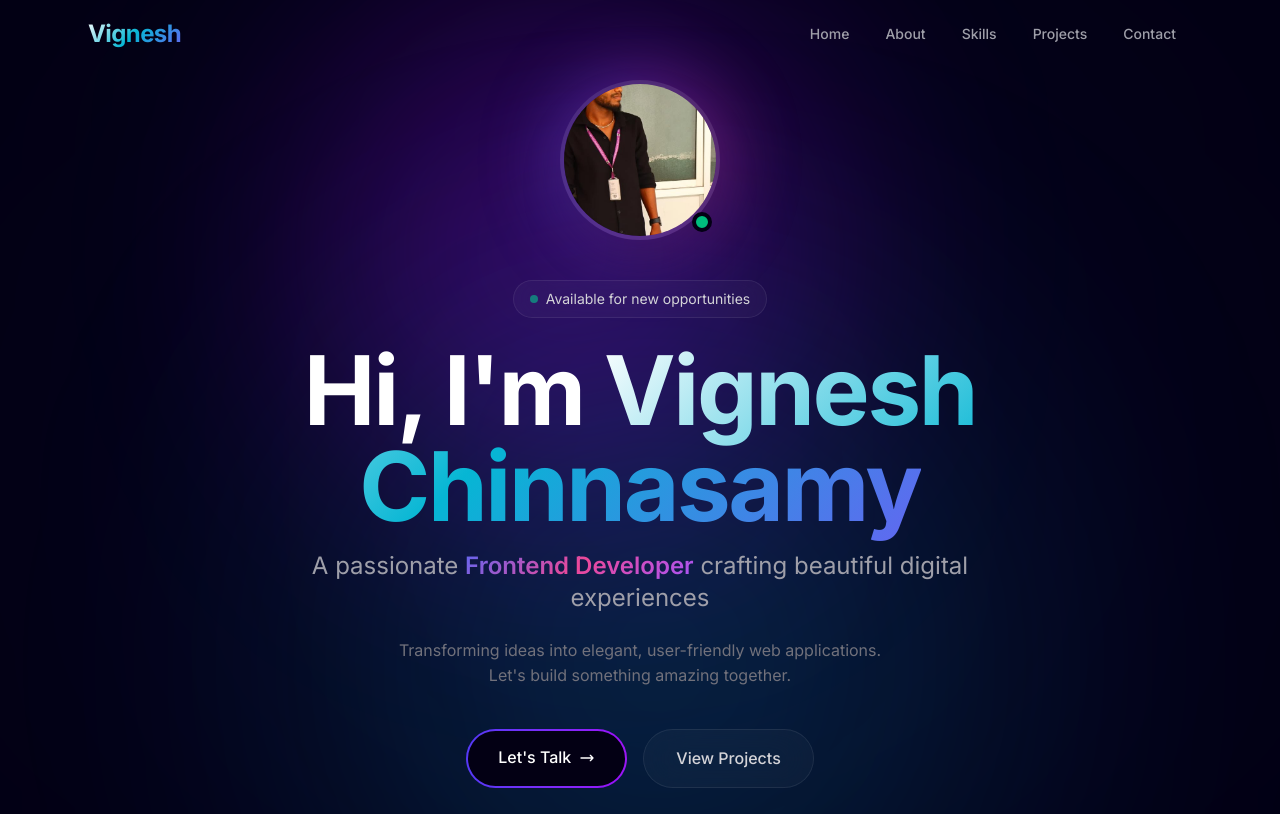
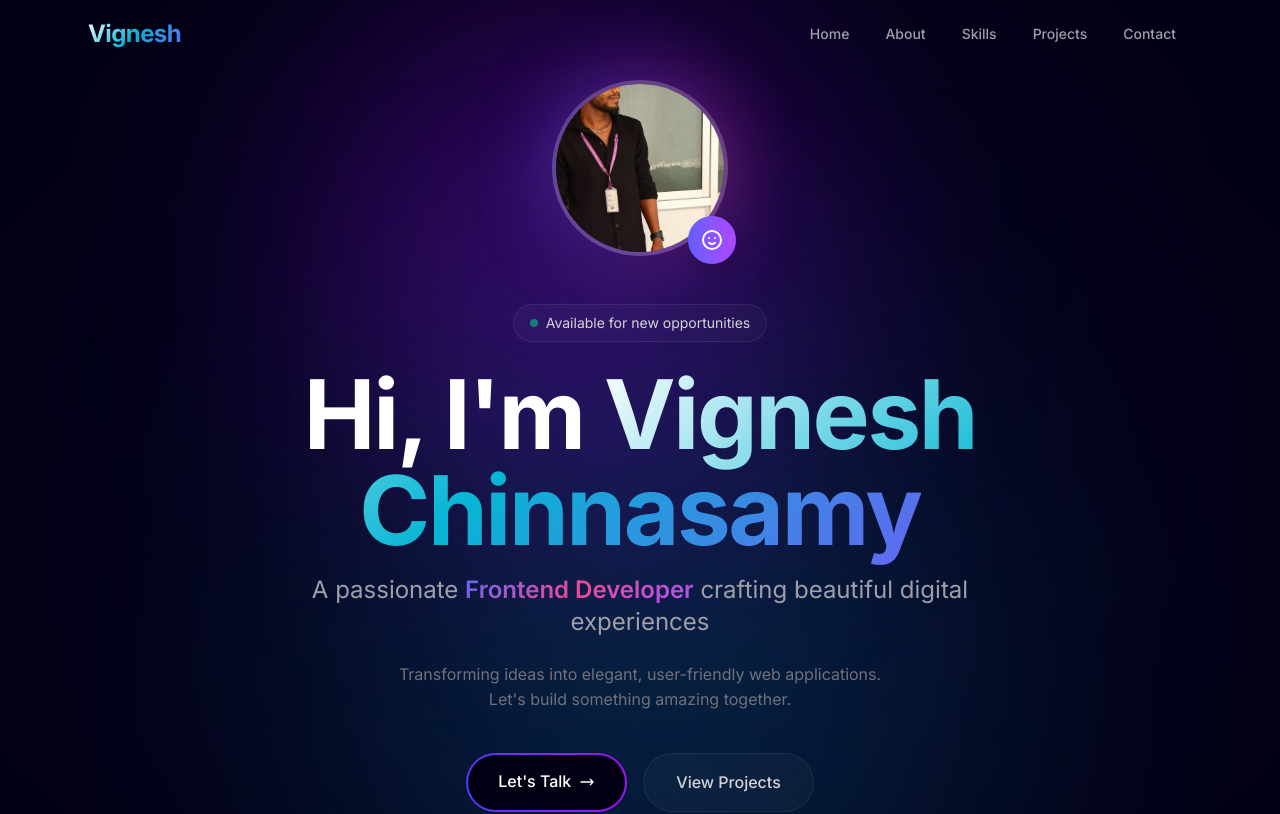
Before and after one commit to vigneshdev1816/Vignesh-Portfolio, a React (Vite) app: page / in a window 1280 px wide. Shown: the top 814 px of the page. Built offline with nearby package versions, Linux system fonts and the light colour scheme.

Commit message:
Enhance profile image with professional styling

```diff
--- a/src/components/Hero.jsx
+++ b/src/components/Hero.jsx
@@ -20,15 +20,22 @@ export default function Hero() {
       <div className="relative z-10 max-w-6xl mx-auto px-6 py-20">
         <div className={`text-center transition-all duration-1000 ${mounted ? 'opacity-100 translate-y-0' : 'opacity-0 translate-y-10'}`}>
 
-          <div className="mb-8">
-            <div className="relative inline-block">
-              <div className="absolute inset-0 bg-gradient-to-r from-indigo-500 via-purple-500 to-pink-500 rounded-full blur-2xl opacity-50 animate-pulse" />
-              <img
-                src="/vick.jpg"
-                alt="Vignesh Chinnasamy"
-                className="relative w-32 h-32 md:w-40 md:h-40 rounded-full object-cover border-4 border-white/10 shadow-2xl"
-              />
-              <div className="absolute bottom-2 right-2 w-5 h-5 bg-emerald-500 rounded-full border-4 border-[#030014]" />
+          <div className="mb-10">
+            <div className="relative inline-block group">
+              <div className="absolute inset-0 bg-gradient-to-r from-indigo-500 via-purple-500 to-pink-500 rounded-full blur-2xl opacity-60 group-hover:opacity-80 transition-opacity duration-500 animate-pulse" />
+              <div className="relative">
+                <img
+                  src="/vick.jpg"
+                  alt="Vignesh Chinnasamy"
+                  className="w-36 h-36 md:w-44 md:h-44 rounded-full object-cover border-4 border-white/20 shadow-2xl grayscale-[20%] group-hover:grayscale-0 transition-all duration-500"
+                />
+                <div className="absolute bottom-3 right-3 w-5 h-5 bg-emerald-500 rounded-full border-4 border-[#030014] animate-pulse" />
+              </div>
+              <div className="absolute -bottom-2 -right-2 w-12 h-12 rounded-full bg-gradient-to-r from-indigo-500 to-purple-500 flex items-center justify-center shadow-lg group-hover:scale-110 transition-transform">
+                <svg className="w-6 h-6 text-white" fill="none" stroke="currentColor" viewBox="0 0 24 24">
+                  <path strokeLinecap="round" strokeLinejoin="round" strokeWidth={2} d="M14.828 14.828a4 4 0 01-5.656 0M9 10h.01M15 10h.01M21 12a9 9 0 11-18 0 9 9 0 0118 0z" />
+                </svg>
+              </div>
             </div>
           </div>
 
```
